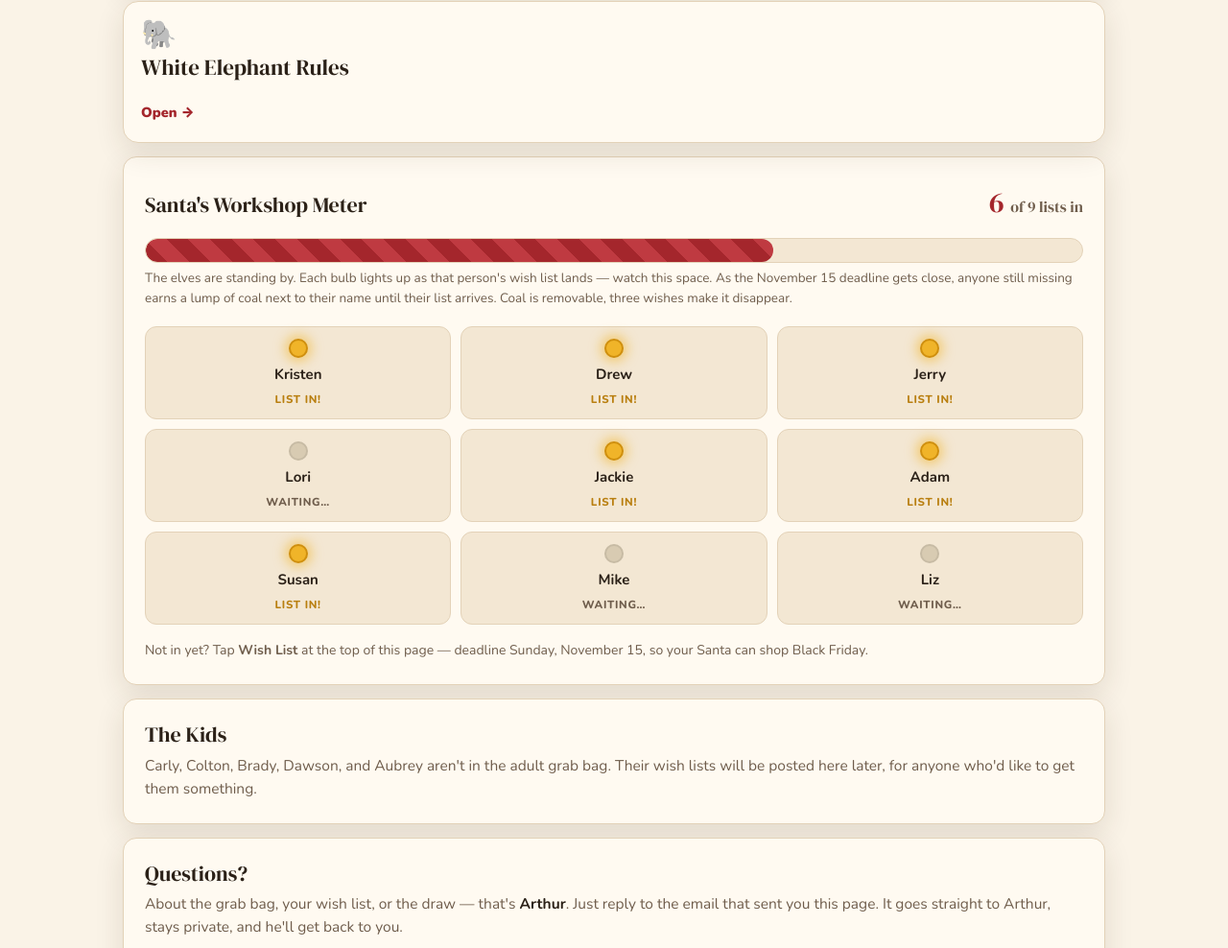
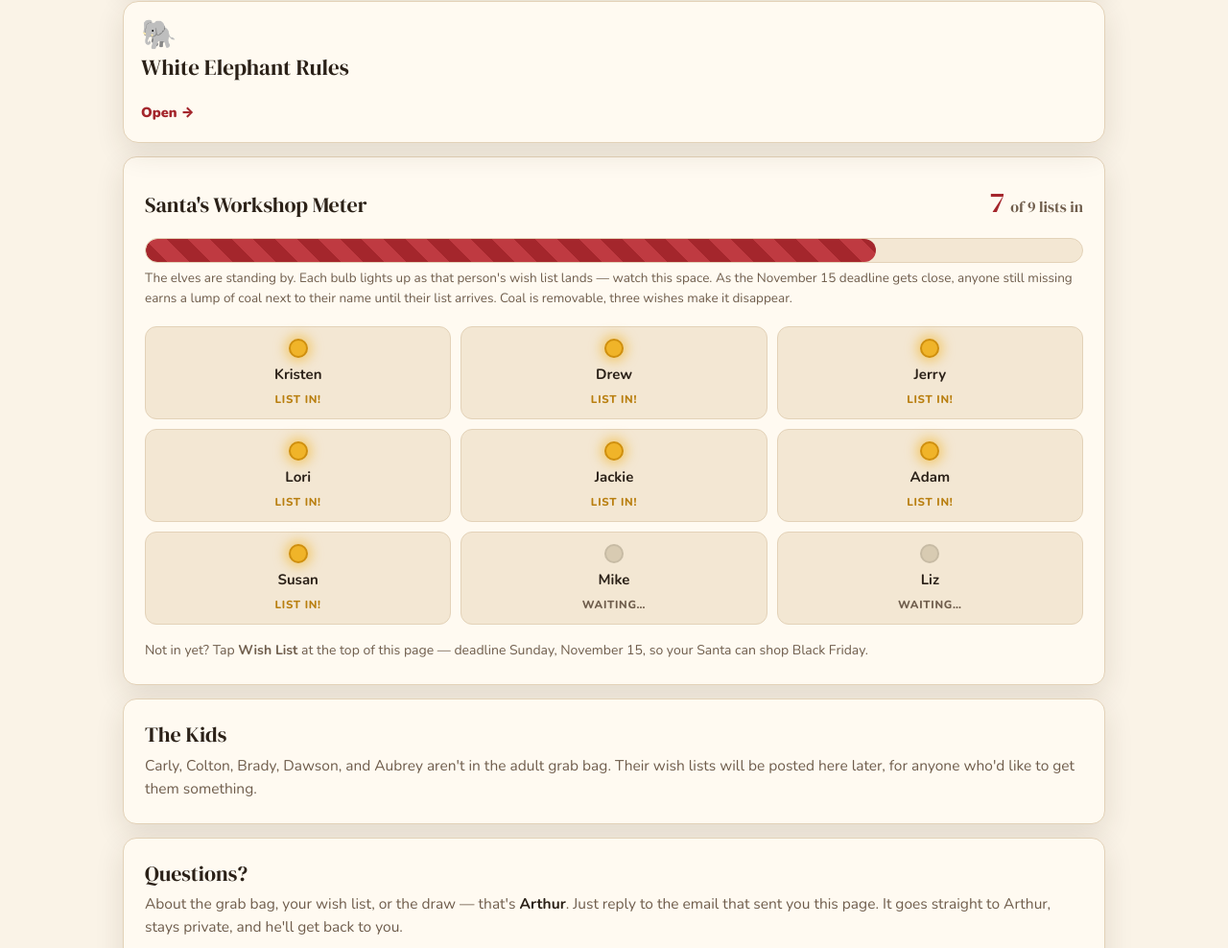
Before and after one commit to mascaragp/mascaragp.github.io, a plain HTML site: page index.html in a window 1280 px wide. Shown: the part 811-1799 px from the top of the page at 96% size. Drawn offline with nearby package versions, Linux system fonts and the light colour scheme.

Commit message:
Workshop Meter: Lori's list is in, 7 of 9

```diff
--- a/index.html
+++ b/index.html
@@ -203,15 +203,15 @@
       <div class="card" id="workshop" style="margin-top:14px">
         <div class="meter-head">
           <h3 style="margin:0">Santa's Workshop Meter</h3>
-          <div class="meter-count">6 <small>of 9 lists in</small></div>
+          <div class="meter-count">7 <small>of 9 lists in</small></div>
         </div>
-        <div class="bar" role="progressbar" aria-valuenow="6" aria-valuemin="0" aria-valuemax="9" aria-label="Wish lists received: 6 of 9"><div class="bar-fill" style="width:67%"></div></div>
+        <div class="bar" role="progressbar" aria-valuenow="7" aria-valuemin="0" aria-valuemax="9" aria-label="Wish lists received: 7 of 9"><div class="bar-fill" style="width:78%"></div></div>
         <p class="bar-caption">The elves are standing by. Each bulb lights up as that person's wish list lands — watch this space. As the November 15 deadline gets close, anyone still missing earns a lump of coal next to their name until their list arrives. Coal is removable, three wishes make it disappear.</p>
         <div class="slots">
           <div class="slot lit"><span class="bulb" aria-hidden="true"></span><b>Kristen</b><span>List in!</span></div>
           <div class="slot lit"><span class="bulb" aria-hidden="true"></span><b>Drew</b><span>List in!</span></div>
           <div class="slot lit"><span class="bulb" aria-hidden="true"></span><b>Jerry</b><span>List in!</span></div>
-          <div class="slot"><span class="bulb" aria-hidden="true"></span><b>Lori</b><span>Waiting…</span></div>
+          <div class="slot lit"><span class="bulb" aria-hidden="true"></span><b>Lori</b><span>List in!</span></div>
           <div class="slot lit"><span class="bulb" aria-hidden="true"></span><b>Jackie</b><span>List in!</span></div>
           <div class="slot lit"><span class="bulb" aria-hidden="true"></span><b>Adam</b><span>List in!</span></div>
           <div class="slot lit"><span class="bulb" aria-hidden="true"></span><b>Susan</b><span>List in!</span></div>
```
